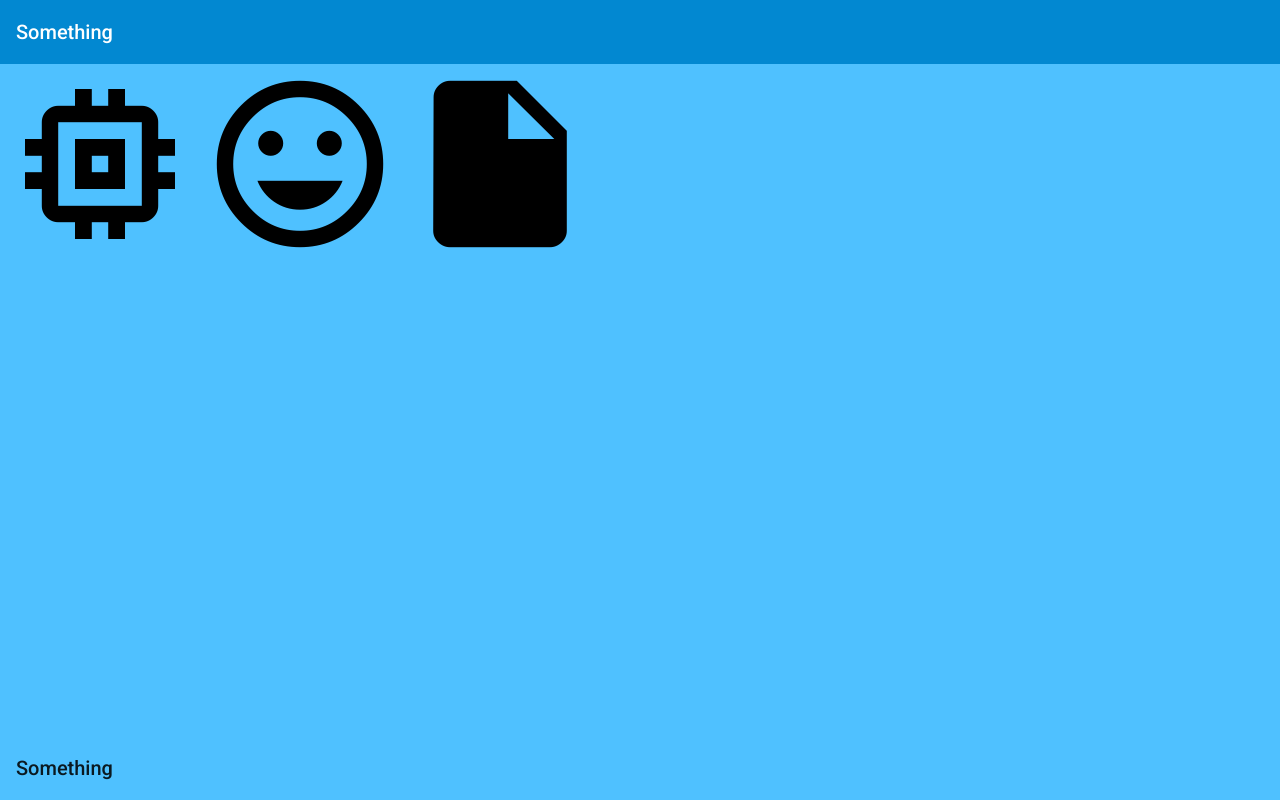
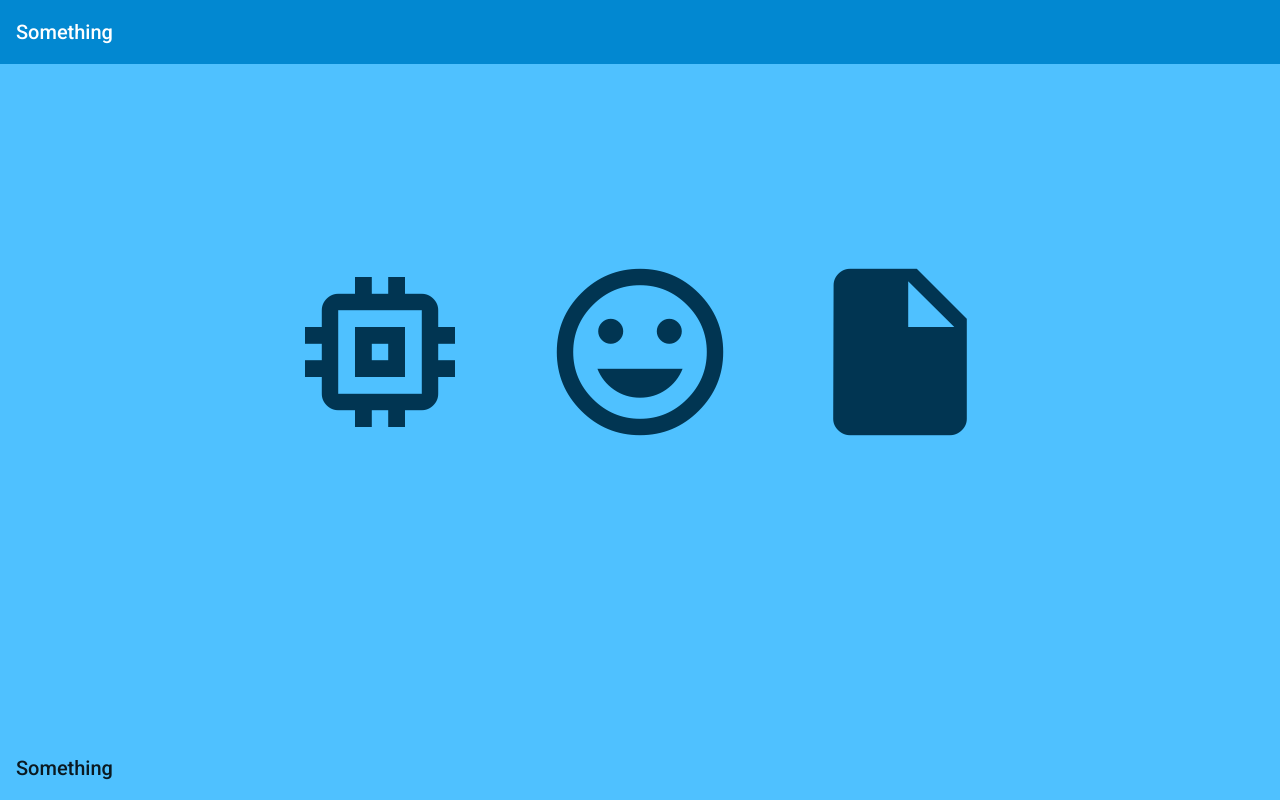
Before and after one commit to danmartindev/Portfolio, an Angular app: page / in a window 1280 px wide. Built offline with nearby package versions, Linux system fonts and the light colour scheme.

Commit message:
updated styles for main wrap and link wraps

```diff
--- a/src/app/main/main.component.scss
+++ b/src/app/main/main.component.scss
@@ -1,4 +1,35 @@
 @import "../../colors.scss";
+
+#main-wrap{
+    height: 80%;
+    display: flex;
+    flex-direction: column;
+    justify-content: center;
+}
+
+.link-wrap{
+    display: flex;
+    align-items: center;
+    justify-content: space-between;
+    max-width: 800px;
+    margin: 0px auto;
+    color: $dark;
+
+    i {
+        margin: 10px 30px;
+    }
+
+    i:hover {
+        color: $accent;
+    }
+
+    span {
+        text-align: center;
+        width: 200px;
+        margin: 0px 30px;
+        font-size: 20pt;
+    }
+}
 
 .material-icons{
     font-size: 200px;
@@ -8,12 +39,3 @@
     -ms-user-select: none;
     user-select: none;
 }
-
-#link-wrap{
-    max-width: 800px;
-    display: flex;
-    align-items: center;
-    justify-content: space-between;
-    margin: auto;
-    height: 100%;
-}
```
